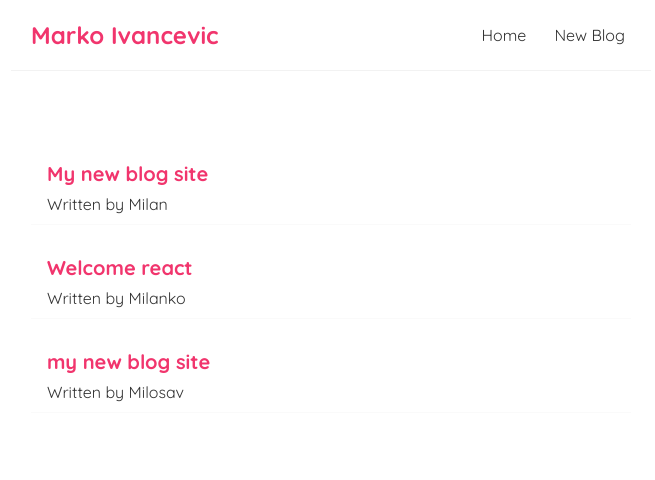
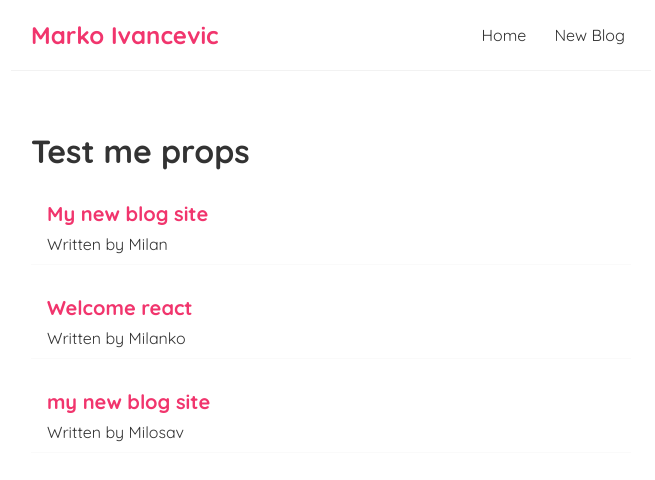
Before and after one commit to milanzivanov/m-blog-2021, a React (Create React App) app: page / in a window 1280 px wide. Shown: the top 480 px of the page, without its empty margins (309-964 px from the left). Built offline with nearby package versions, Linux system fonts and the light colour scheme; the HTML template or start-up script is replaced by a standard one.

Commit message:
Full React Tutorial #11 - Props one way

```diff
--- /dev/null
+++ b/src/BlogList.js
@@ -0,0 +1,22 @@
+const BlogList = (props) => {
+
+    const blogs = props.blogs;
+    const title = props.title;
+
+
+    return (
+        <div className="blog-list">
+            <h1>{title}</h1>
+            {
+                blogs.map((blog) => (
+                    <div className="blog-preview" key={blog.id}>
+                        <h2>{ blog.title }</h2>
+                        <p>Written by { blog.outhor }</p>
+                    </div>
+                ))
+            }
+        </div>
+    );
+}
+
+export default BlogList;
--- a/src/Home.js
+++ b/src/Home.js
@@ -1,6 +1,8 @@
 import { useState } from 'react';
+import BlogList from './BlogList';
 
-const Home = () => {
+
+function Home() {
 
     const [blogs, setBlogs] = useState([
         {
@@ -25,14 +27,7 @@ const Home = () => {
 
     return (
         <div className="home">
-            {
-                blogs.map((blog) => (
-                    <div className="blog-preview" key={blog.id}>
-                        <h2>{ blog.title }</h2>
-                        <p>Written by { blog.outhor }</p>
-                    </div>
-                ))
-            }
+            <BlogList blogs={blogs} title="Test me props"></BlogList>
         </div>
     );
 }
```
